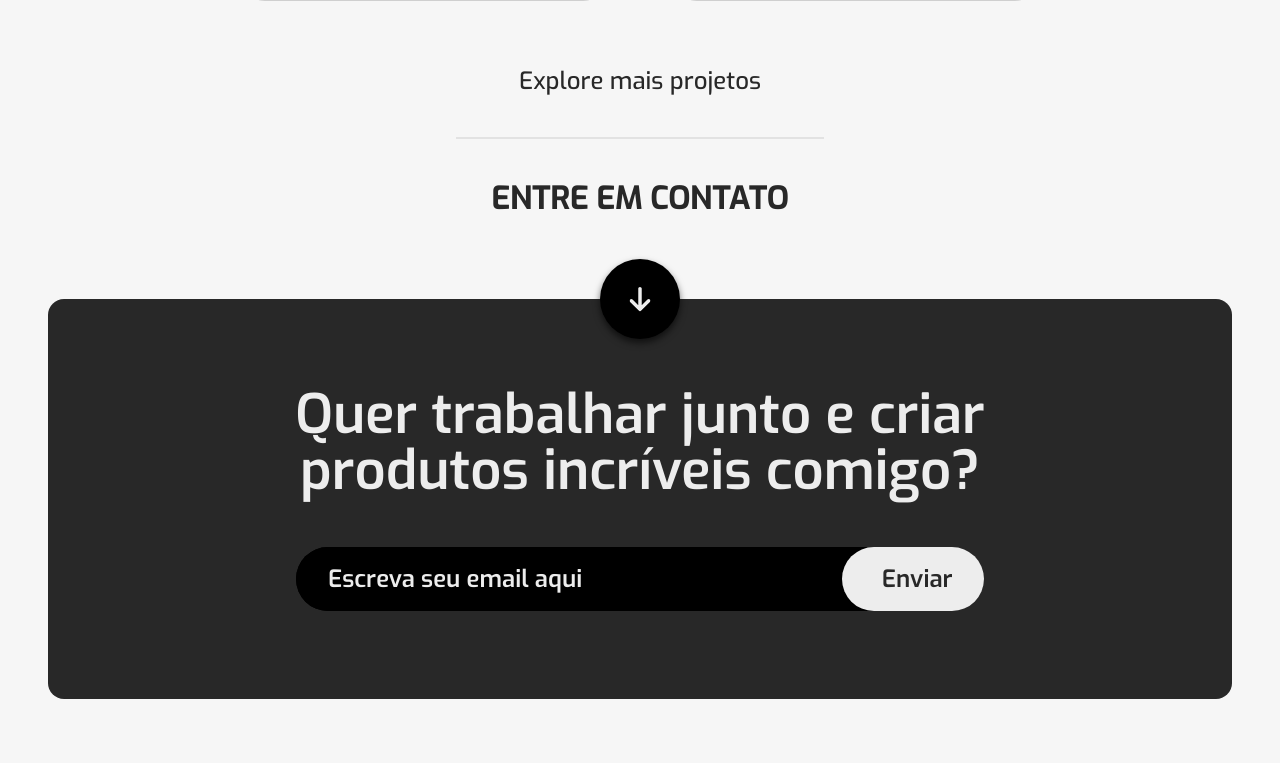
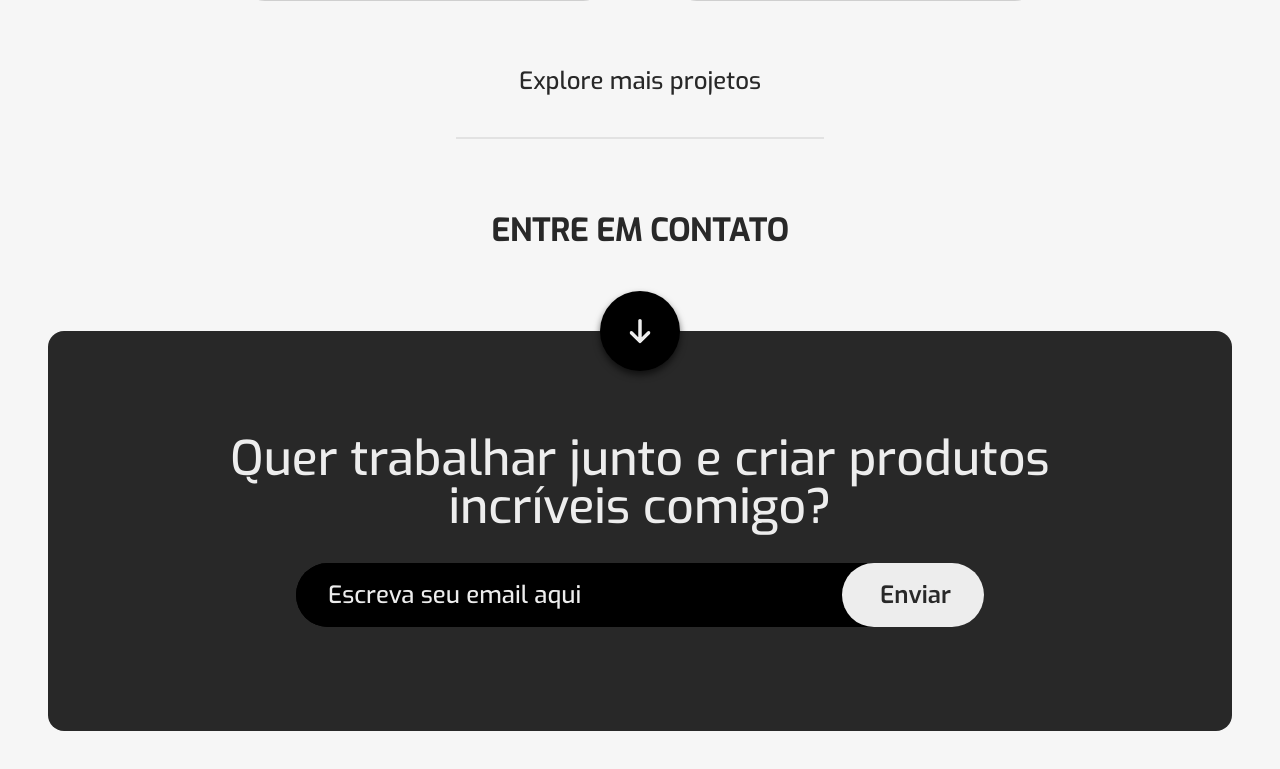
Before and after one commit to guibrbs/Portfolio-OLD, a React (Vite) app: page / in a window 1280 px wide. Shown: the part 1537-2306 px from the top of the page. Built offline with nearby package versions, Linux system fonts and the light colour scheme.

Commit message:
:cool: Getting HTML and CSS code better

```diff
--- a/src/components/FormContact/index.tsx
+++ b/src/components/FormContact/index.tsx
@@ -10,11 +10,13 @@ export default function FormContact(){
                     <path d="M374.6 310.6l-160 160C208.4 476.9 200.2 480 192 480s-16.38-3.125-22.62-9.375l-160-160c-12.5-12.5-12.5-32.75
                     0-45.25s32.75-12.5 45.25 0L160 370.8V64c0-17.69 14.33-31.1 31.1-31.1S224 46.31 224 64v306.8l105.4-105.4c12.5-12.5 32.75-12.5 45.25 0S387.1 298.1 374.6 310.6z"/>
                 </svg>
-                <h1 className="title-contact">Quer trabalhar junto e criar produtos incríveis comigo?</h1>
-                <form action="" className="form">
-                    <input type="email" name="" id="" placeholder="Escreva seu email aqui"/>
-                    <input type="submit" value="Enviar" className="submit"/>
-                </form>
+                <div className="contact-wrapper">
+                    <h1 className="title-contact">Quer trabalhar junto e criar produtos incríveis comigo?</h1>
+                    <form action="" className="form">
+                        <input type="email" name="" id="" placeholder="Escreva seu email aqui"/>
+                        <input type="submit" value="Enviar" className="submit"/>
+                    </form>
+                </div>
             </div>
         </div>
     )
--- a/src/components/FormContact/styles.css
+++ b/src/components/FormContact/styles.css
@@ -2,7 +2,8 @@
     display: flex;
     justify-content: center;
     flex-direction: column;
-    margin-bottom: 4rem;
+    margin-bottom: 7rem;
+    margin-top: 7rem;
 }
 
 .contact-content{
@@ -38,24 +39,30 @@
     fill: var(--secondary-color);
 }
 
+.contact-wrapper{
+    margin: 0 auto;
+    height: 100%;
+    width: 80%;
+    display: flex;
+    align-items: center;
+    justify-content: center;
+    flex-direction: column;
+}
+
 .title-contact{
-    width: 100%;
-    max-width: 50rem;
-    font-size: 3.4rem;
-    line-height: 3.5rem;
+    font-size: 3rem;
+    line-height: 3rem;
     text-align: center;
     color: var(--secondary-color);
-    margin: auto auto 3rem auto;
-    font-weight: 600;
+    font-weight: 500;
+    margin-bottom: 2rem;
 }
 
 .form{
-    margin: 0 auto auto auto;
     width: 100%;
     max-width: 43rem;
     height: 4rem;
     background-color: var(--default-color);
-
     border-radius: 5rem;
     display: flex;
     align-items: center;
@@ -77,7 +84,7 @@ input{
 
 input::placeholder{
     color: var(--secondary-color);
-    font-weight: 600;
+    font-weight: 500;
 }
 
 input:focus{
@@ -91,5 +98,10 @@ input:focus{
     z-index: 2;
     color: var(--primary-color);
     width: 9rem;
-    padding-right: 1.5rem;
+    padding-right: 1.7rem;
+    transition: filter .5s;
 }
+
+.submit:hover{
+    filter: brightness(1.3);
+}
```
